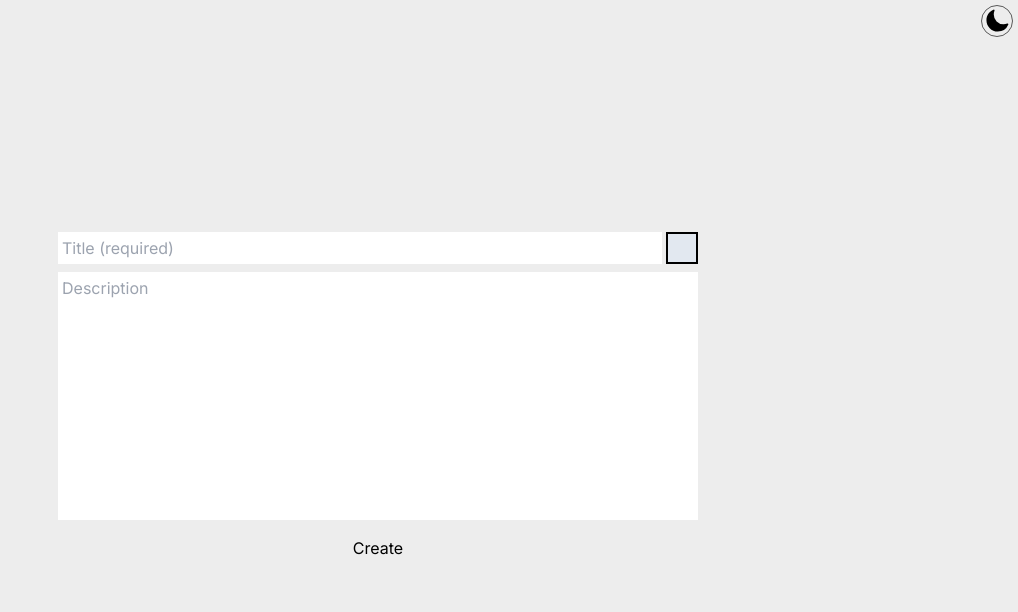
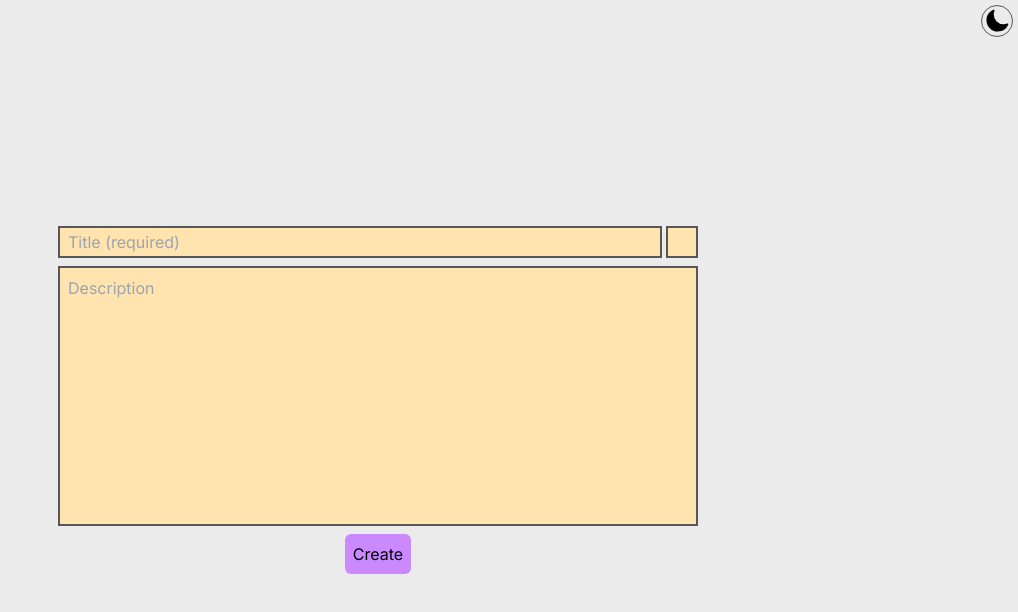
Before and after one commit to RichardKhanhWin/DoIt, a Next.js app: page /create in a window 1280 px wide. Shown: the top 612 px of the page, without its empty margins (262-1280 px from the left). Built offline with nearby package versions, Linux system fonts and the light colour scheme.

Commit message:
Use new dark mode colors

```diff
--- a/src/app/@modal/(.)edit/[id]/page.tsx
+++ b/src/app/@modal/(.)edit/[id]/page.tsx
@@ -16,14 +16,14 @@ export default async function EditToDoModal({
 			<form action={editItem} className="flex grow items-center">
 				<div className="flex items-center flex-col min-w-full gap-y-[8px]">
 					<div className="flex min-w-full justify-between gap-x-[4px]">
-						<input name="title" defaultValue={item?.title} className="dark:bg-slate-700 dark:text-white p-1 grow" placeholder="Title (required)" required maxLength={50} />
-						<Checkbox name="done" defaultChecked={item?.done} className="h-8 w-8 bg-slate-200 border-black border-2 text-black" />
+						<input name="title" defaultValue={item?.title} className="text-box h-8 grow" placeholder="Title (required)" required maxLength={50} />
+						<Checkbox name="done" defaultChecked={item?.done} className="checkbox h-8 w-8 border-2" />
 					</div>
 					<div className="flex min-w-full">
-						<textarea name="description" rows={10} defaultValue={item?.description || ""} className="dark:bg-slate-700 dark:text-white p-1 grow resize-none" placeholder="Description" />
+						<textarea name="description" rows={10} defaultValue={item?.description || ""} className="text-box grow resize-none" placeholder="Description" />
 					</div>
 					<div>
-						<button type="submit" className="p-2 rounded-md dark:bg-indigo-900 dark:text-white">Update</button>
+						<button type="submit" className="button p-2 rounded-md">Update</button>
 					</div>
 				</div>
 			</form>
--- a/src/app/create/page.tsx
+++ b/src/app/create/page.tsx
@@ -65,14 +65,14 @@ export default function CreateToDoPage() {
 			<form onSubmit={onSubmit} className="flex items-center justify-center w-1/2 m-auto h-screen">
 				<div className="flex grow items-center flex-col gap-y-[8px]">
 					<div className="flex min-w-full justify-between gap-x-[4px]">
-						<input name="title" defaultValue={""} className="dark:bg-slate-700 dark:text-white p-1 grow" placeholder="Title (required)" onChange={e => dispatch({ type: "onTitleChange", title: e.target.value })} required maxLength={50}/>
-						<Checkbox name="done" defaultChecked={false} className="h-8 w-8 bg-slate-200 border-black border-2 text-black" />
+						<input name="title" defaultValue={""} className="text-box h-8 grow" placeholder="Title (required)" onChange={e => dispatch({ type: "onTitleChange", title: e.target.value })} required maxLength={50}/>
+						<Checkbox name="done" defaultChecked={false} className="checkbox h-8 w-8 border-2" />
 					</div>
 					<div className="flex min-w-full">
-						<textarea name="description" rows={10} className="dark:bg-slate-700 dark:text-white p-1 grow resize-none" placeholder="Description" />
+						<textarea name="description" rows={10} className="text-box grow resize-none" placeholder="Description" />
 					</div>
 					<div>
-						<button type="submit" className={`p-2 rounded-md dark:bg-indigo-900 dark:text-white ${state.isLoading && "opacity-50"}`} disabled={state.isLoading}>
+						<button type="submit" className={`button p-2 rounded-md ${state.isLoading && "opacity-50"}`} disabled={state.isLoading}>
 							{state.isLoading ? "Creating..." : "Create"}
 						</button>
 					</div>
--- a/src/app/edit/[id]/page.tsx
+++ b/src/app/edit/[id]/page.tsx
@@ -10,14 +10,14 @@ export default async function EditToDoPage({ params }: { params: { id: string }}
 		<form action={editItem} className="flex items-center justify-center w-1/2 m-auto h-screen">
 			<div className="flex grow items-center flex-col gap-y-[8px]">
 				<div className="flex min-w-full justify-between gap-x-[4px]">
-					<input name="title" defaultValue={item?.title} className="dark:bg-slate-700 dark:text-white p-1 grow" placeholder="Title (required)" required maxLength={50} />
-					<Checkbox name="done" defaultChecked={item?.done} className="h-8 w-8 bg-slate-200 border-black border-2 text-black" />
+					<input name="title" defaultValue={item?.title} className="text-box h-8 grow" placeholder="Title (required)" required maxLength={50} />
+					<Checkbox name="done" defaultChecked={item?.done} className="checkbox h-8 w-8 border-2" />
 				</div>
 				<div className="flex min-w-full">
-					<textarea name="description" rows={10} defaultValue={item?.description || ""} className="dark:bg-slate-700 dark:text-white p-1 grow resize-none" placeholder="Description" />
+					<textarea name="description" rows={10} defaultValue={item?.description || ""} className="text-box grow resize-none" placeholder="Description" />
 				</div>
 				<div>
-					<button type="submit" className="p-2 rounded-md dark:bg-indigo-900 dark:text-white">Update</button>
+					<button type="submit" className="button p-2 rounded-md">Update</button>
 				</div>
 			</div>
 		</form>
--- a/src/app/page.tsx
+++ b/src/app/page.tsx
@@ -23,7 +23,7 @@ export default async function Home() {
         }
       </div>
 
-      <Link href="/create" className="p-2 bg-blue-700 text-white rounded-md">
+      <Link href="/create" className="button p-2 rounded-md">
         <PlusIcon className="h-5 w-5" />
       </Link>
     </main>
--- a/src/components/Modal.tsx
+++ b/src/components/Modal.tsx
@@ -21,9 +21,9 @@ export default function Modal({ children }: { children: React.ReactNode }) {
 
 	return createPortal(
 		<div className="absolute flex bg-gray-700 bg-opacity-80 justify-center items-center top-0 right-0 bottom-0 left-0">
-			<dialog ref={dialogRef} onClose={onDismiss} className="flex flex-col w-4/5 max-w-lg min-h-[400px] justify-center p-2 dark:bg-blue-950">
+			<dialog ref={dialogRef} onClose={onDismiss} className="background flex flex-col w-4/5 max-w-lg min-h-[400px] justify-center p-2">
 				<button onClick={onDismiss}>
-					<ArrowLeftIcon className="max-w-[20px] max-h-[20px] dark:text-white" />
+					<ArrowLeftIcon className="text max-w-[20px] max-h-[20px]" />
 				</button>
 				{children}
 			</dialog>
--- a/src/styles/globals.css
+++ b/src/styles/globals.css
@@ -7,12 +7,34 @@ body {
   background: var(--background);
 }
 
+.background {
+  background-color: var(--background);
+}
+
+.text {
+  color: var(--primary-text-color);
+}
+
+.button {
+  background-color: var(--secondary-color);
+  color: var(--primary-text-color)
+}
+
+.text-box {
+  background-color: var(--primary-color);
+  border: var(--border-color) solid 2px;
+  color: var(--primary-text-color);
+  padding: 0.5rem;
+}
+
+.checkbox {
+  background-color: var(--primary-color);
+  border-color: var(--border-color);
+  cursor: pointer;
+}
+
 .todo-card {
   background: var(--primary-color);
-  border-color: var(--border-color);
-}
-
-.todo-card .checkbox {
   border-color: var(--border-color);
 }
 
--- a/src/styles/variables.css
+++ b/src/styles/variables.css
@@ -1,19 +1,19 @@
 :root[data-theme="dark"] {
-	--primary-color:        #000836;
+	--primary-color:        #0a0a0c;
 	--primary-text-color:   #ffffff;
 	--secondary-color:      #0059ff;
 	--tertiary-color:       #4800ff;
 	--border-color:         #666666;
-	--backround:            #060708;
+	--background:           #1b1b1b;
 
 	color-scheme: dark;
 }
 
 :root[data-theme="light"] {
-	--primary-color:        #ffd992;
+	--primary-color:        #ffe4b0;
 	--primary-text-color:   #000000;
-	--secondary-color:      #3de47d;
-	--tertiary-color:       #b162f1;
+	--secondary-color:      #ca89ff;
+	--tertiary-color:       #0b8347;
 	--border-color:         #585858;
-	--background:           #ededed;
+	--background:           #ebebeb;
 }
```
